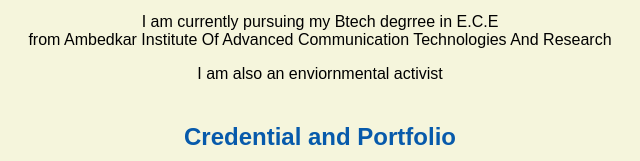
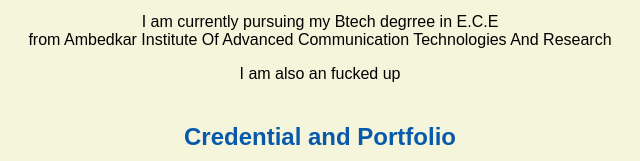
Before and after one commit to ChetanBhargav/ChetanbhargavPortal, a plain HTML site: page index.html in a window 1280 px wide. Shown: the part 639-800 px from the top of the page, 320-960 px from the left. Drawn offline with Linux system fonts and the light colour scheme.

Commit message:
content added

```diff
--- a/index.html
+++ b/index.html
@@ -20,7 +20,7 @@
   <h2>About me</h2>
   <p>I am a website developer in Delhi</p>
   <p>I am currently pursuing my Btech degrree in E.C.E <br>from Ambedkar Institute Of Advanced Communication Technologies And Research</br></p>
-  <p>I am also an enviornmental activist</p>
+  <p>I am also an fucked up</p>
 <h2>Credential and Portfolio</h2>
 <p><a href="resume.html">My Resume<a> | <a href="https://github.com/ChetanBhargav"> My Github <a></p>
 <h2>Contact</h2>
```
